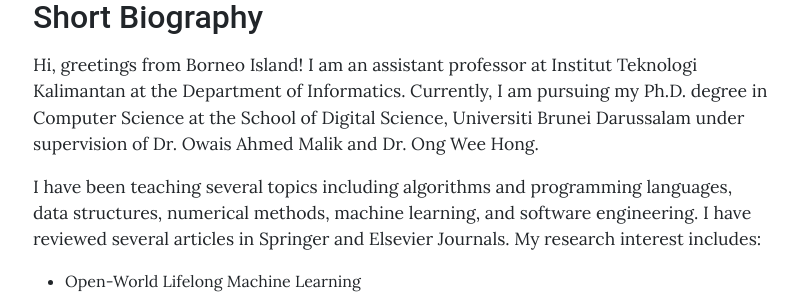
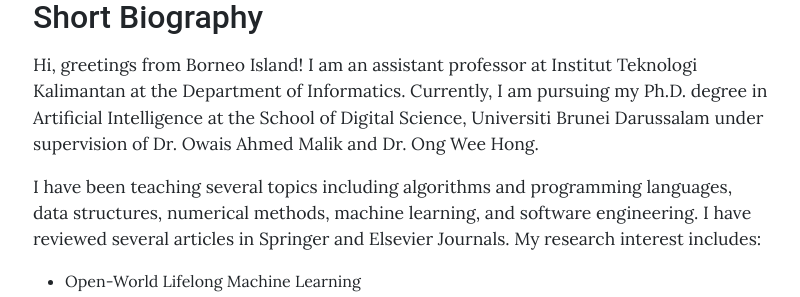
Before and after one commit to gusti-alfarisy/gusti-alfarisy.github.io, a Jekyll site: the page built from pages/home.md, in a window 1280 px wide and 900 px high, scrolled down 1322 px. Shown: the part 207-504 px from the top of the window, without its empty margins (239-1039 px from the left). Built offline with Jekyll 4.4.1, drawn with Linux system fonts in a browser that asks for light colours.

Commit message:
update home page

```diff
--- a/pages/home.md
+++ b/pages/home.md
@@ -26,7 +26,7 @@ We are interested in the domain-specific open-world recognition problems in **En
 
 ## Short Biography
 
-Hi, greetings from Borneo Island! I am an assistant professor at Institut Teknologi Kalimantan at the Department of Informatics. Currently, I am pursuing my Ph.D. degree in Computer Science at the School of Digital Science, Universiti Brunei Darussalam under supervision of Dr. Owais Ahmed Malik and Dr. Ong Wee Hong.
+Hi, greetings from Borneo Island! I am an assistant professor at Institut Teknologi Kalimantan at the Department of Informatics. Currently, I am pursuing my Ph.D. degree in Artificial Intelligence at the School of Digital Science, Universiti Brunei Darussalam under supervision of Dr. Owais Ahmed Malik and Dr. Ong Wee Hong.
 
 I have been teaching several topics including algorithms and programming languages, data structures, numerical methods, machine learning, and software engineering. I have reviewed several articles in Springer and Elsevier Journals. My research interest includes:
 
```
